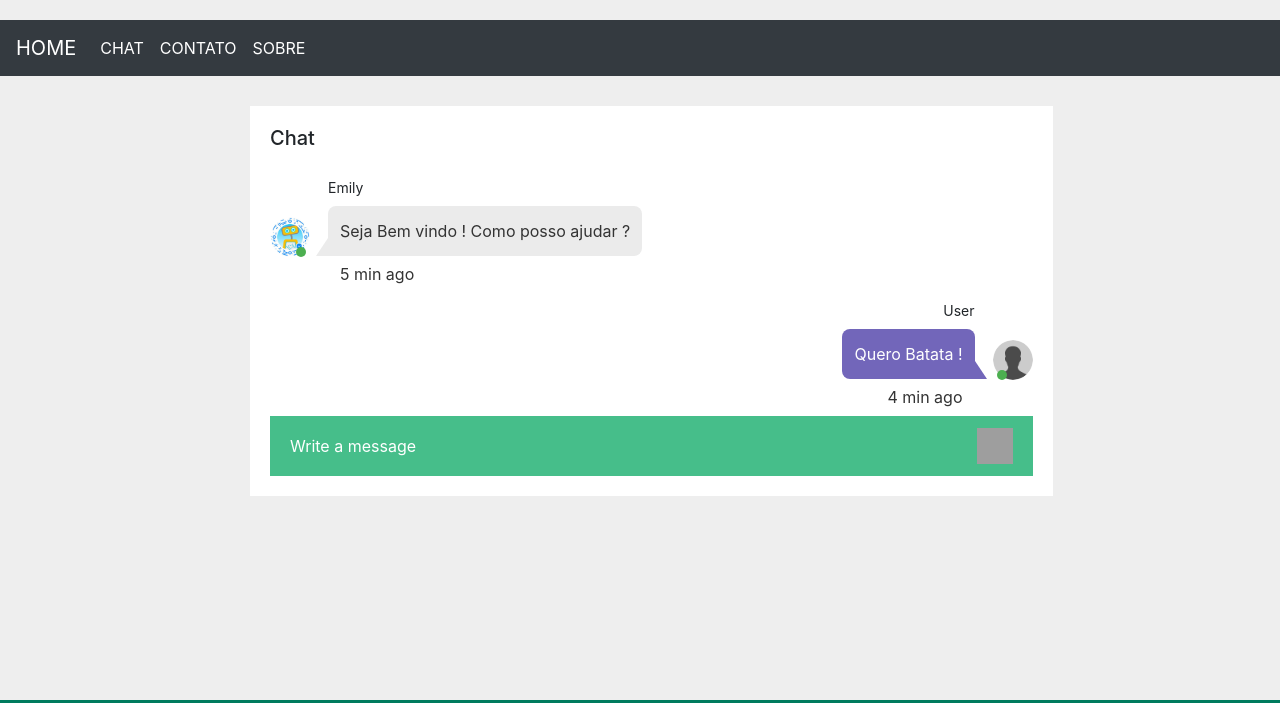
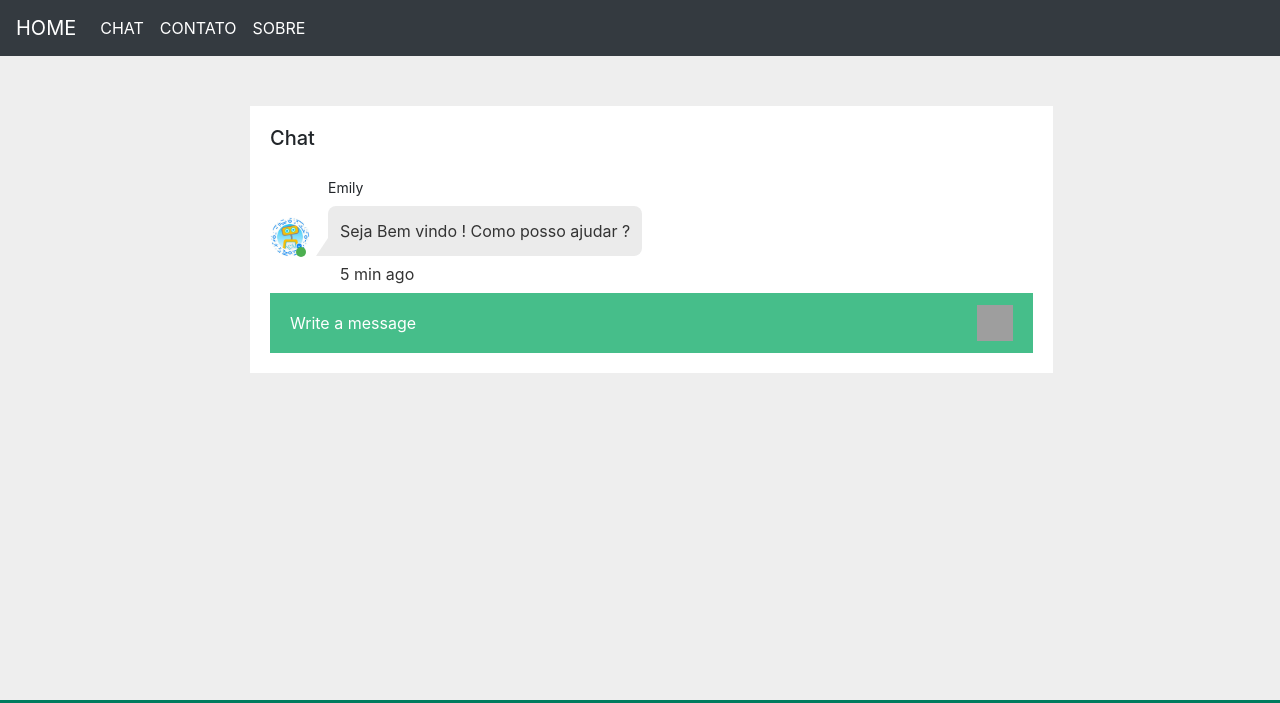
Before and after one commit to thiagomoreira98/site-chatbot-emily, a plain HTML site: page chat.html in a window 1280 px wide. Shown: the top 703 px of the page. Drawn offline with Linux system fonts and the light colour scheme; grey boxes are pictures that could not be loaded.

Commit message:
fix chat

```diff
--- a/chat.html
+++ b/chat.html
@@ -14,7 +14,7 @@
 
     <title>Emily - Chat</title>
 
-    <nav class="navbar navbar-expand-lg navbar-dark bg-dark">
+    <nav class="navbar navbar-expand-lg navbar-dark bg-dark" style="top: -20px;">
         <a class="navbar-brand" href="./index.html">HOME</a>
         <ul class="navbar-nav mr-auto">
             <li class="nav-item active">
@@ -51,9 +51,8 @@
                                     </div>
                                     <div class="time">5 min ago</div>
                                 </div>
-                                <div class="answer right">
+                                <!-- <div class="answer right">
                                     <div class="avatar">
-                                        <!-- <img src="https://bootdey.com/img/Content/avatar/avatar2.png" alt="User name"> -->
                                         <img src="./img/avatar.png" alt="User name">
                                         <div class="status online"></div>
                                     </div>
@@ -62,7 +61,7 @@
                                         Quero Batata !
                                     </div>
                                     <div class="time">4 min ago</div>
-                                </div>
+                                </div> -->
                             </div>
 
                             <div class="answer-add">
```
